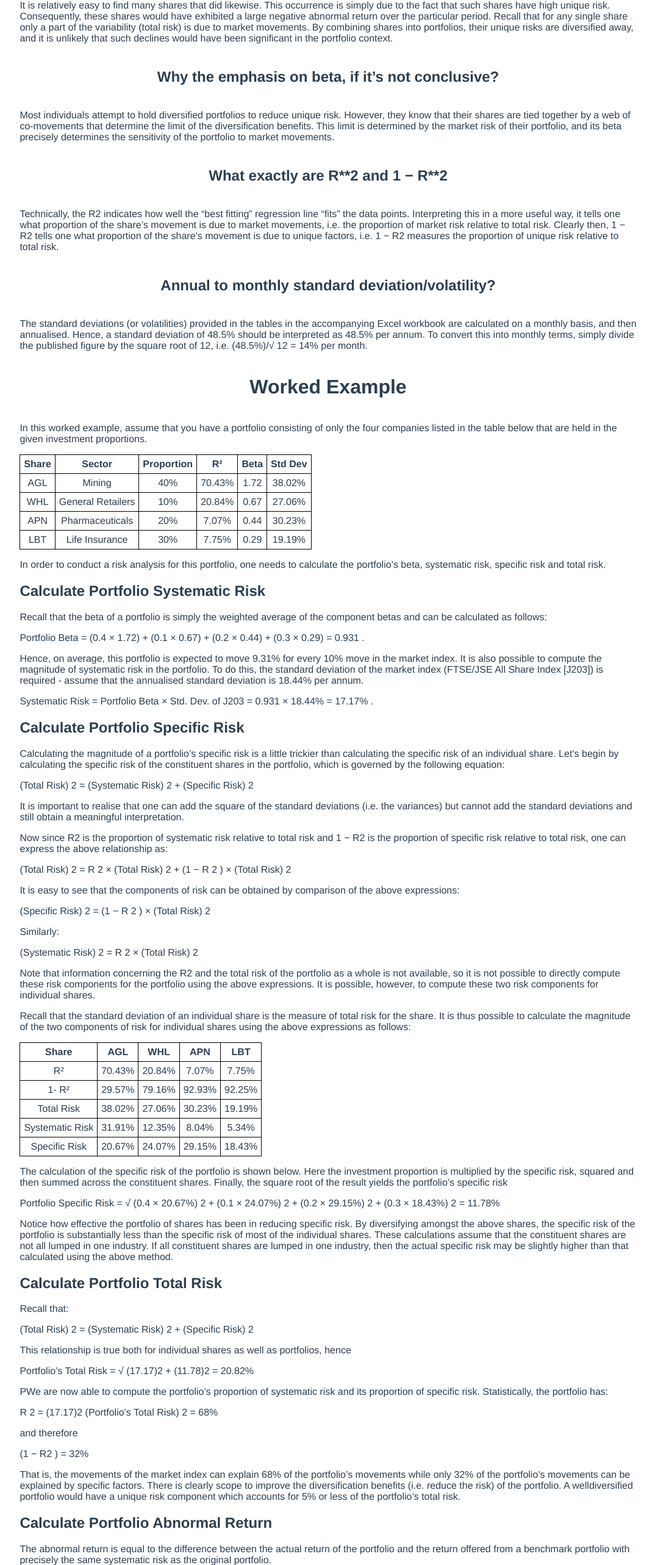
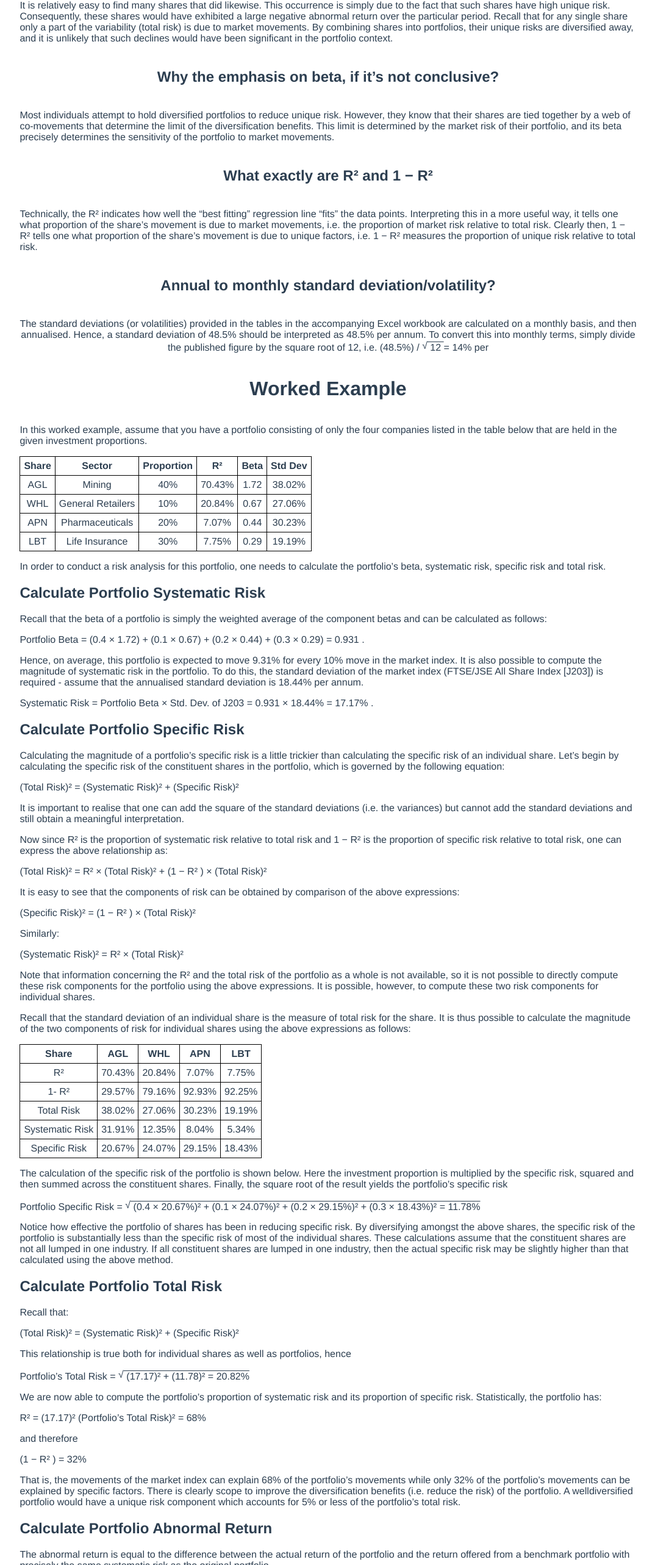
Before and after one commit to DominicGBauer/system-design-dashboard, a Vue app: page / in a window 1280 px wide. Shown: the part 1785-4351 px from the top of the page at 61% size, without its empty margins (102-1176 px from the left). Built offline with nearby package versions, Linux system fonts and the light colour scheme; no server answers.

Commit message:
chore: make math text nicer

```diff
--- a/src/components/Faq.vue
+++ b/src/components/Faq.vue
@@ -84,28 +84,30 @@
       movements."
     />
 
-    <h2>What exactly are R**2 and 1 − R**2</h2>
+    <h2>What exactly are R&sup2; and 1 − R&sup2;</h2>
 
     <paragraph
-      text="Technically, the R2 indicates how well the “best fitting” regression line
+      text="Technically, the R&sup2; indicates how well the “best fitting” regression line
       “fits” the data points. Interpreting this in a more useful way, it tells
       one what proportion of the share’s movement is due to market movements,
       i.e. the proportion of market risk relative to total risk. Clearly then, 1
-      − R2 tells one what proportion of the share’s movement is due to unique
-      factors, i.e. 1 − R2 measures the proportion of unique risk relative to
+      − R&sup2; tells one what proportion of the share’s movement is due to unique
+      factors, i.e. 1 − R&sup2; measures the proportion of unique risk relative to
       total risk."
     />
 
     <h2>Annual to monthly standard deviation/volatility?</h2>
 
-    <paragraph
-      text="The standard deviations (or volatilities) provided in the tables in the
+    <p>
+      The standard deviations (or volatilities) provided in the tables in the
       accompanying Excel workbook are calculated on a monthly basis, and then
       annualised. Hence, a standard deviation of 48.5% should be interpreted as
       48.5% per annum. To convert this into monthly terms, simply divide the
-      published figure by the square root of 12, i.e. (48.5%)/√ 12 = 14% per
-      month."
-    />
+      published figure by the square root of 12, i.e. (48.5%) /
+      <span style="vertical-align: 16%">&radic;</span>
+      <span style="text-decoration: overline"> 12 </span>
+      = 14% per
+    </p>
   </div>
 </template>
 
--- a/src/components/WorkedExample.vue
+++ b/src/components/WorkedExample.vue
@@ -83,7 +83,7 @@
       portfolio, which is governed by the following equation:"
     />
     <paragraph
-      text="(Total Risk) 2 = (Systematic Risk) 2 + (Specific Risk) 2"
+      text="(Total Risk)&sup2; = (Systematic Risk)&sup2; + (Specific Risk)&sup2;"
     />
     <paragraph
       text="It is important to realise that one can add the square of the standard
@@ -91,22 +91,24 @@
       still obtain a meaningful interpretation."
     />
     <paragraph
-      text="Now since R2 is the proportion of systematic risk relative to total risk
-      and 1 − R2 is the proportion of specific risk relative to total risk, one
+      text="Now since R&sup2; is the proportion of systematic risk relative to total risk
+      and 1 − R&sup2; is the proportion of specific risk relative to total risk, one
       can express the above relationship as:"
     />
     <paragraph
-      text="(Total Risk) 2 = R 2 × (Total Risk) 2 + (1 − R 2 ) × (Total Risk) 2"
+      text="(Total Risk)&sup2; = R&sup2; × (Total Risk)&sup2; + (1 − R&sup2; ) × (Total Risk)&sup2;"
     />
     <paragraph
       text="It is easy to see that the components of risk can be obtained by
       comparison of the above expressions:"
     />
-    <paragraph text="(Specific Risk) 2 = (1 − R 2 ) × (Total Risk) 2" />
+    <paragraph
+      text="(Specific Risk)&sup2; = (1 − R&sup2; ) × (Total Risk)&sup2;"
+    />
     <paragraph text="Similarly:" />
-    <paragraph text="(Systematic Risk) 2 = R 2 × (Total Risk) 2" />
+    <paragraph text="(Systematic Risk)&sup2; = R&sup2; × (Total Risk)&sup2;" />
     <paragraph
-      text="Note that information concerning the R2 and the total risk of the
+      text="Note that information concerning the R&sup2; and the total risk of the
       portfolio as a whole is not available, so it is not possible to directly
       compute these risk components for the portfolio using the above
       expressions. It is possible, however, to compute these two risk components
@@ -172,10 +174,14 @@
       then summed across the constituent shares. Finally, the square root of the
       result yields the portfolio’s specific risk"
     />
-    <paragraph
-      text="Portfolio Specific Risk = √ (0.4 × 20.67%) 2 + (0.1 × 24.07%) 2 + (0.2 ×
-      29.15%) 2 + (0.3 × 18.43%) 2 = 11.78%"
-    />
+    <p>
+      Portfolio Specific Risk =
+      <span style="vertical-align: 16%">&radic;</span>
+      <span style="text-decoration: overline">
+        (0.4 × 20.67%)&sup2; + (0.1 × 24.07%)&sup2; + (0.2 × 29.15%)&sup2; +
+        (0.3 × 18.43%)&sup2; = 11.78%
+      </span>
+    </p>
     <paragraph
       text="Notice how effective the portfolio of shares has been in reducing specific
       risk. By diversifying amongst the above shares, the specific risk of the
@@ -189,20 +195,29 @@
 
     <paragraph text="Recall that:" />
     <paragraph
-      text="(Total Risk) 2 = (Systematic Risk) 2 + (Specific Risk) 2"
+      text="(Total Risk)&sup2; = (Systematic Risk)&sup2; + (Specific Risk)&sup2;"
     />
     <paragraph
-      text="      This relationship is true both for individual shares as well as
+      text="This relationship is true both for individual shares as well as
       portfolios, hence"
     />
-    <paragraph text="Portfolio’s Total Risk = √ (17.17)2 + (11.78)2 = 20.82%" />
+    <p>
+      Portfolio’s Total Risk =
+      <span style="vertical-align: 16%">&radic;</span>
+      <span style="text-decoration: overline">
+        (17.17)&sup2; + (11.78)&sup2; = 20.82%
+      </span>
+    </p>
+
     <paragraph
-      text="PWe are now able to compute the portfolio’s proportion of systematic risk
+      text="We are now able to compute the portfolio’s proportion of systematic risk
       and its proportion of specific risk. Statistically, the portfolio has:"
     />
-    <paragraph text="R 2 = (17.17)2 (Portfolio’s Total Risk) 2 = 68%" />
+    <paragraph
+      text="R&sup2; = (17.17)&sup2; (Portfolio’s Total Risk)&sup2; = 68%"
+    />
     <paragraph text="and therefore" />
-    <paragraph text="(1 − R2 ) = 32%" />
+    <paragraph text="(1 − R&sup2; ) = 32%" />
     <paragraph
       text="That is, the movements of the market index
       can explain 68% of the portfolio’s movements while only 32% of the
@@ -328,6 +343,9 @@ h1 {
 h2 {
   text-align: left;
 }
+p {
+  text-align: left;
+}
 table {
   border-collapse: collapse;
 }
```
